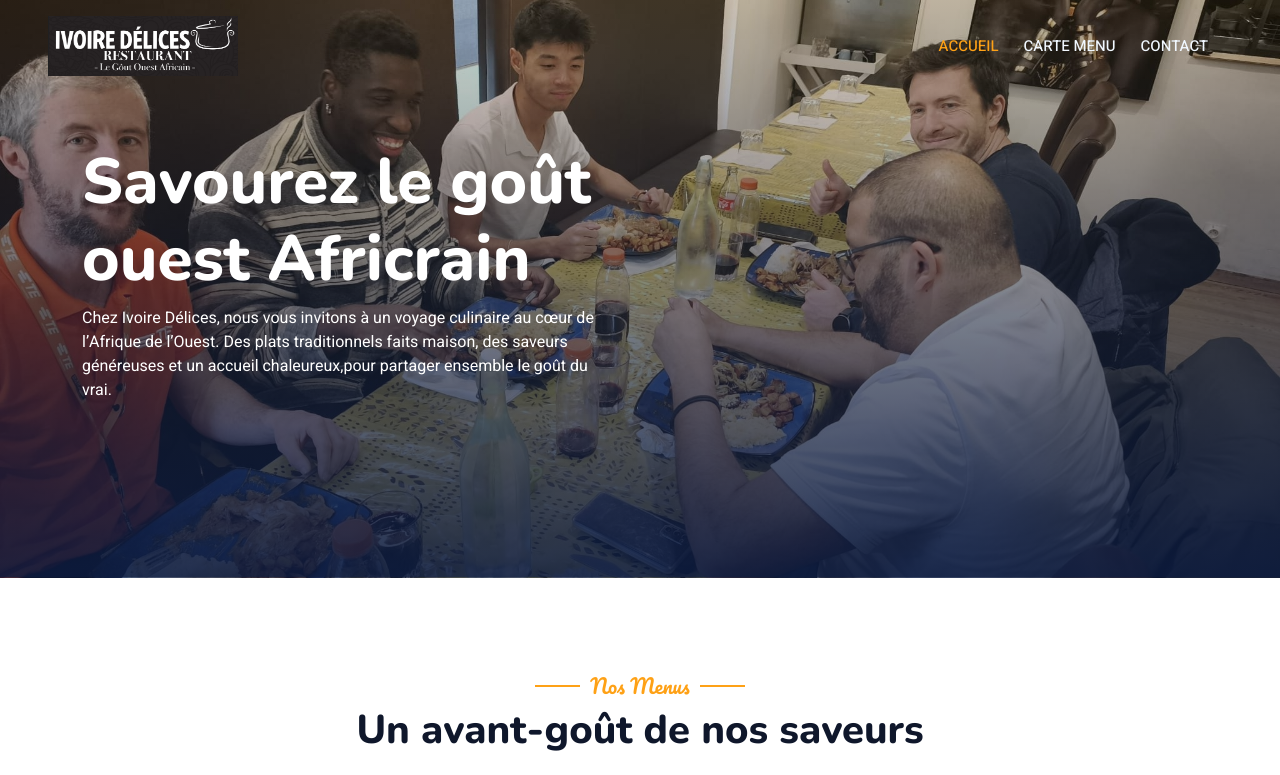
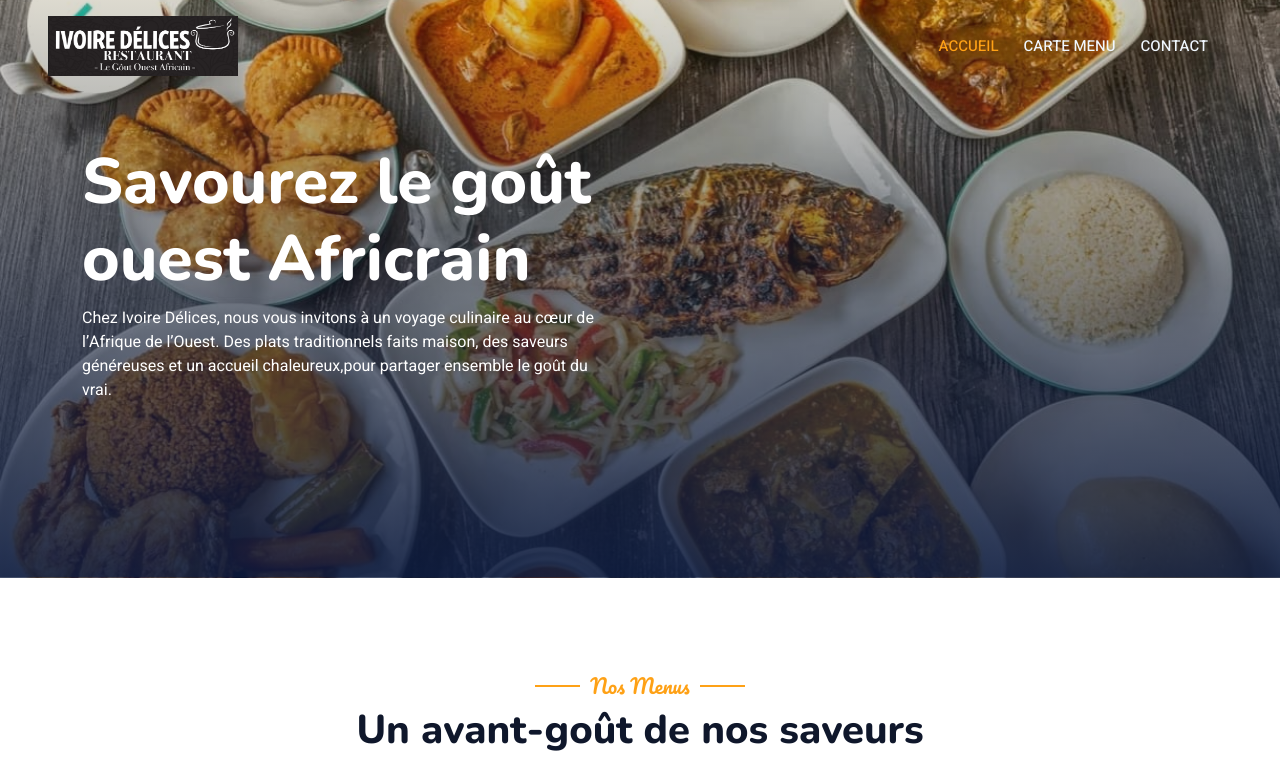
Before and after one commit to johan66789/ivoire-delice, a plain HTML site: page index.html in a window 1280 px wide. Shown: the top 775 px of the page. Drawn offline with nearby package versions, Linux system fonts and the light colour scheme.

Commit message:
change bg image

```diff
--- a/css/style.css
+++ b/css/style.css
@@ -152,7 +152,7 @@
 
 /*** Hero Header ***/
 .hero-header {
-    background: linear-gradient(rgba(79, 65, 10, 0.198), rgba(12, 27, 63, 0.9)), url(../img/bg_client.jpeg);
+    background: linear-gradient(rgba(79, 65, 10, 0.198), rgba(12, 27, 63, 0.9)), url(../assets/WhatsApp\ Image\ 2026-01-10\ at\ 19.02.57.jpeg);
     background-position: center center;
     background-repeat: no-repeat;
     background-size: cover;
```
